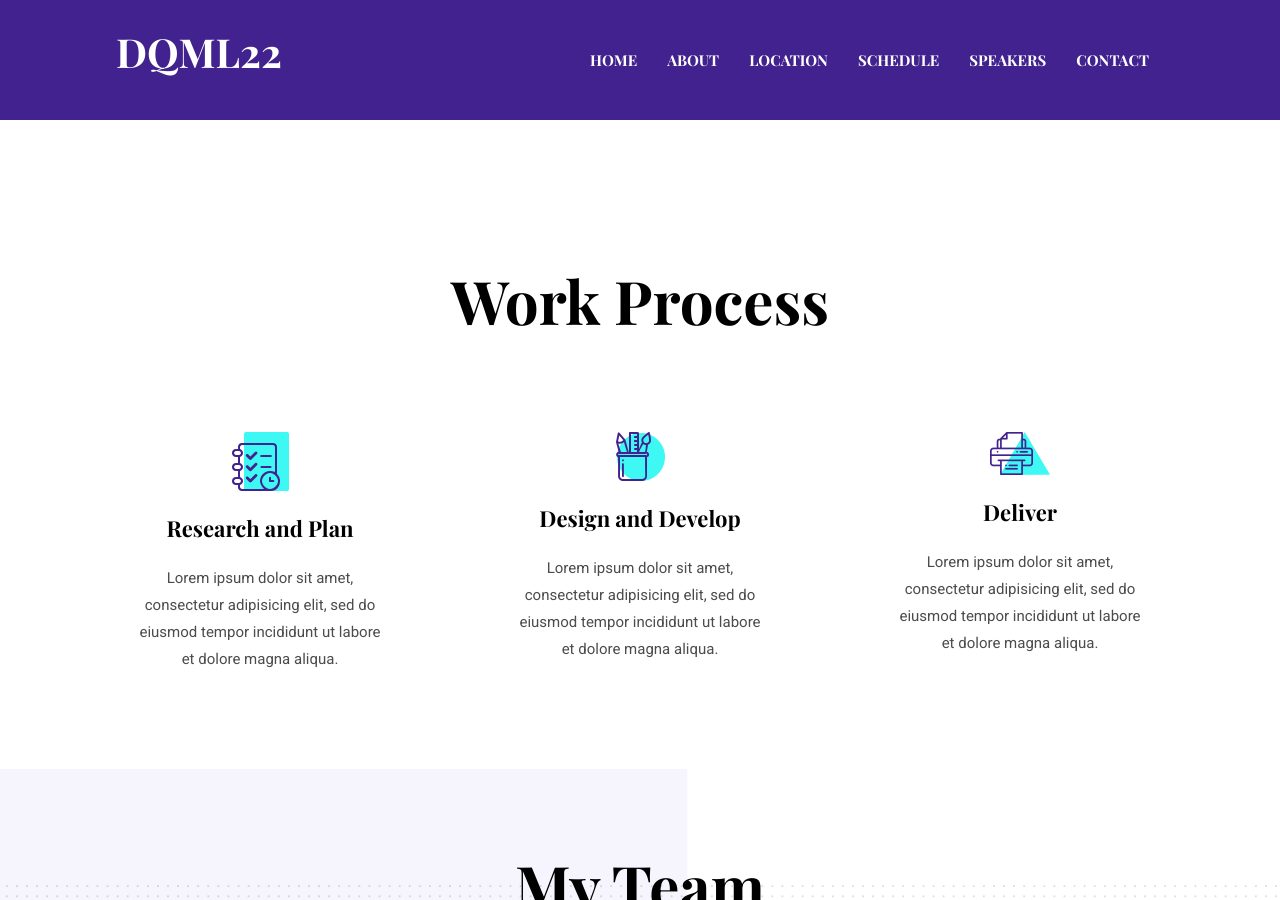
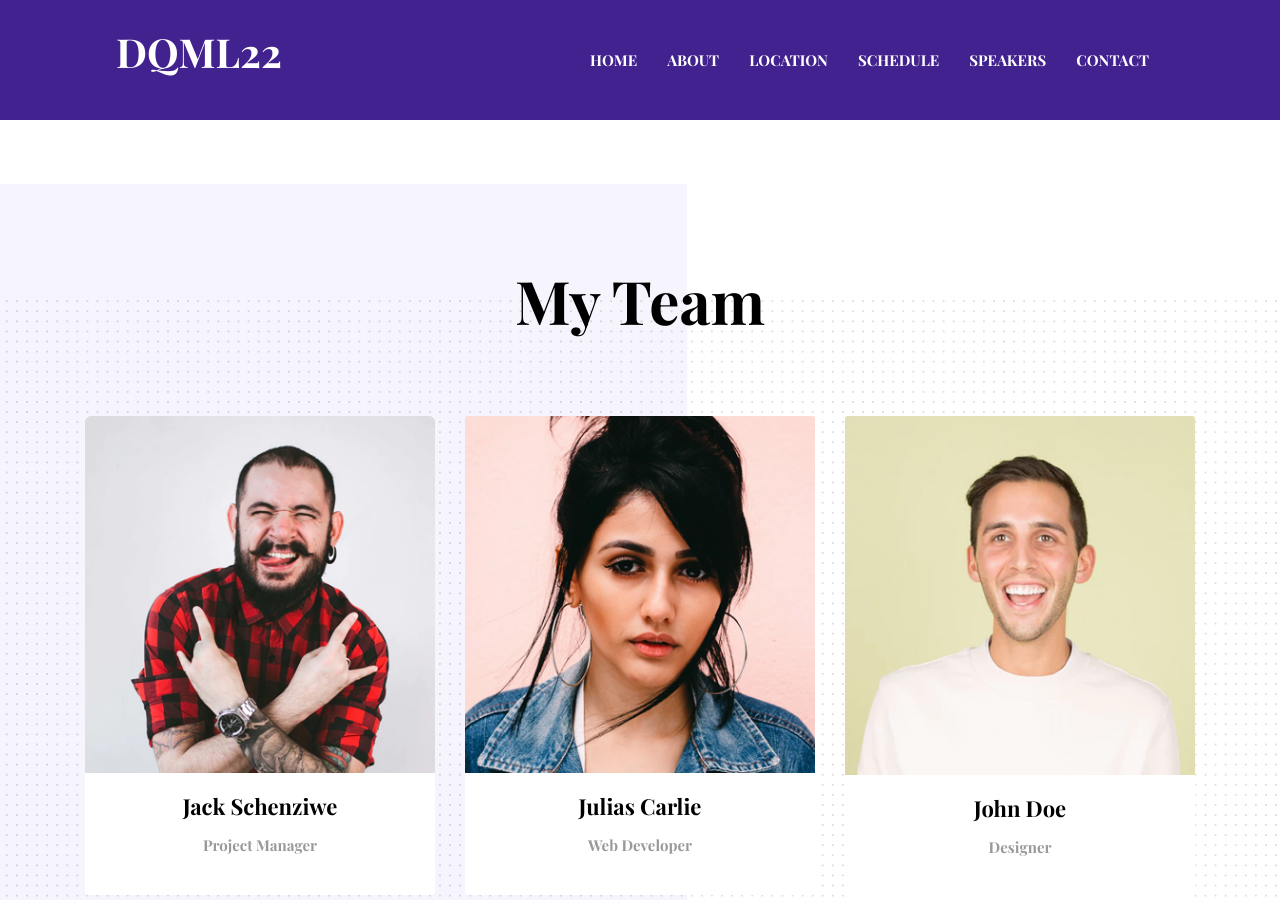
Before and after one commit to DQML22/DQML22.github.io, a Jekyll site: the page built from _pages/about.md, in a window 1280 px wide and 900 px high, scrolled down 760 px. Built offline with Jekyll 4.4.1, drawn with Linux system fonts in a browser that asks for light colours.

Commit message:
erased the contact tool

```diff
--- a/_data/settings.yml
+++ b/_data/settings.yml
@@ -60,21 +60,6 @@
 
 # About Page
 
-# Work Process Section
-work-process:
-  - title : "Research and Plan"
-    icon : "assets/images/icons/plan.png"
-    content : "Lorem ipsum dolor sit amet, consectetur adipisicing elit, sed do eiusmod tempor incididunt ut labore et dolore magna aliqua."
-
-  - title : "Design and Develop"
-    icon : "assets/images/icons/design.png"
-    content : "Lorem ipsum dolor sit amet, consectetur adipisicing elit, sed do eiusmod tempor incididunt ut labore et dolore magna aliqua."
-
-  - title : "Deliver"
-    icon : "assets/images/icons/print.png"
-    content : "Lorem ipsum dolor sit amet, consectetur adipisicing elit, sed do eiusmod tempor incididunt ut labore et dolore magna aliqua."
-
-
 # My Team Section
 team:
   - title : "Jack Schenziwe"
@@ -123,9 +108,3 @@
 
   - logo: "assets/images/clients-logo/client-logo-5.png"
     url: "#"
-
-#-------------------------------
-# Contact Section
-
-contact-title: Contact Info
-contact-email: steve.fruits@email.com
```
